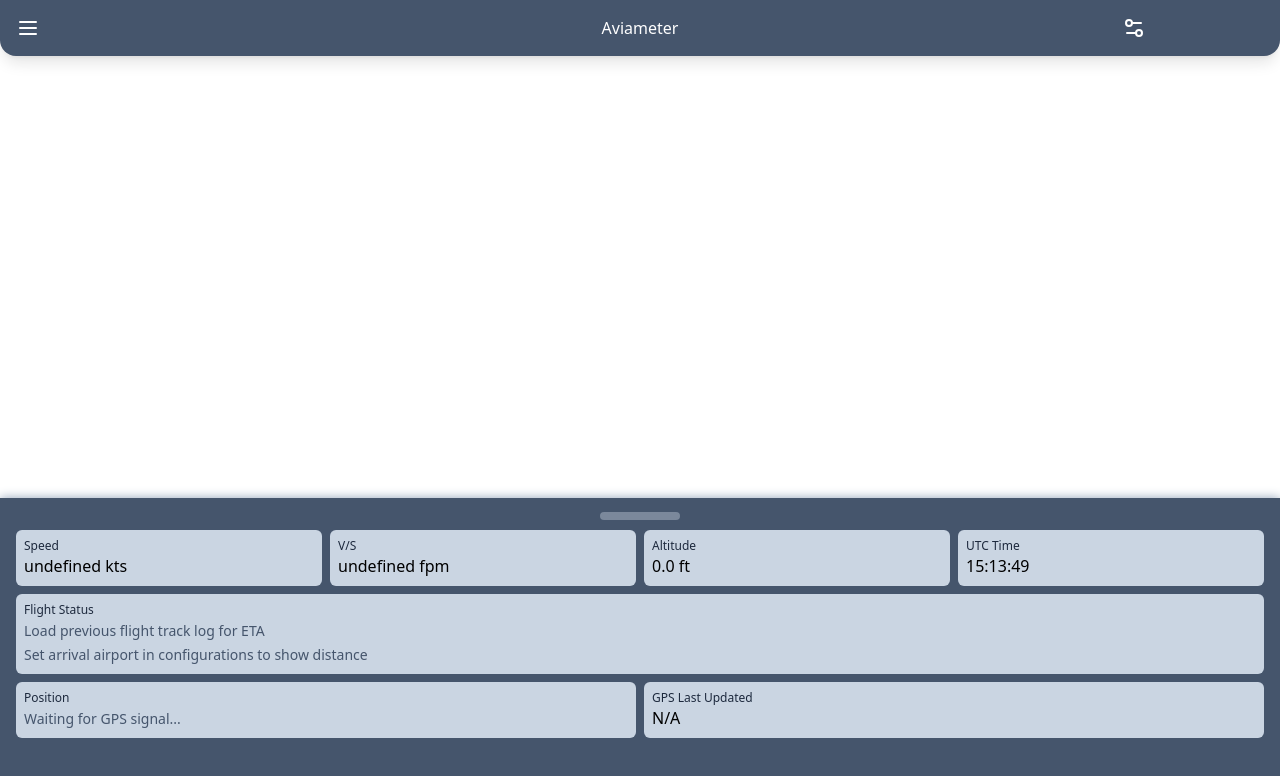
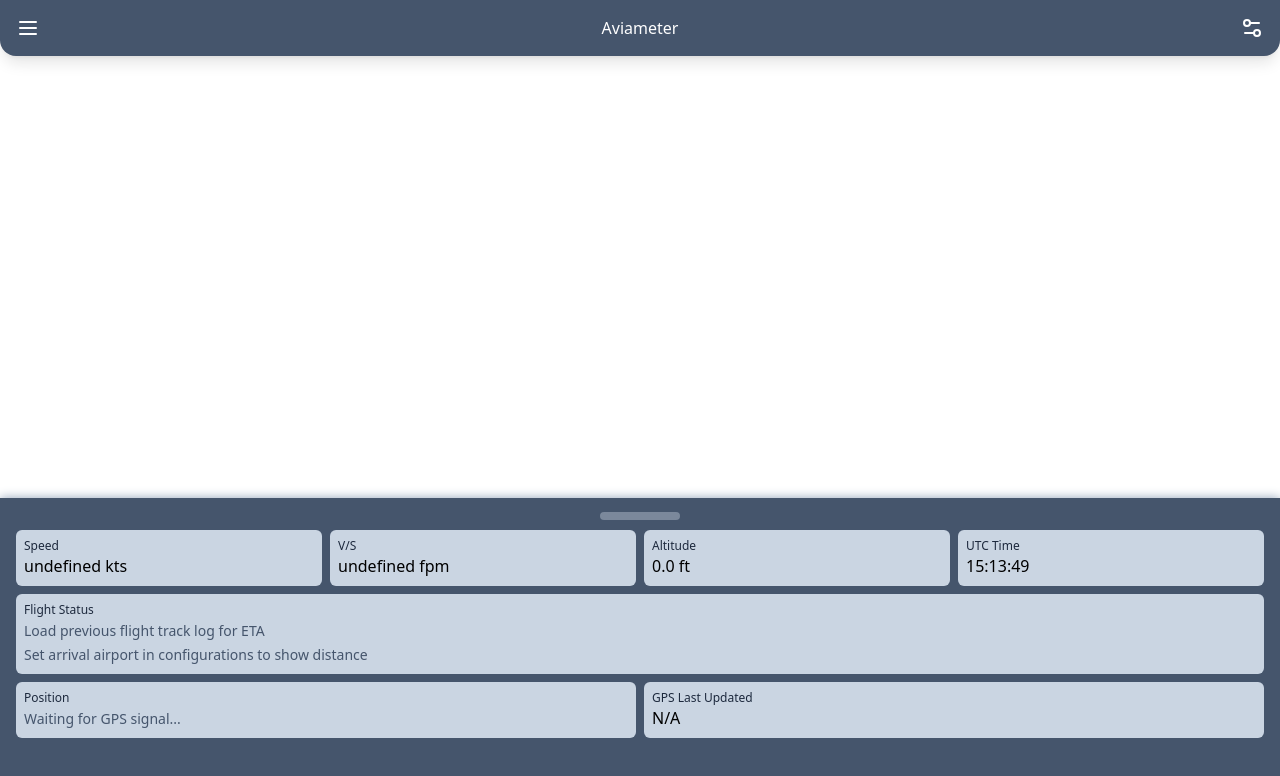
Before and after one commit to sayatodev/aviameter, a Next.js app: page / in a window 1280 px wide. Shown: the top 776 px of the page. Built offline with nearby package versions, Linux system fonts and the light colour scheme; no server answers.

Commit message:
fix: Fix config button incorrect position

```diff
--- a/src/components/ConfigModal.tsx
+++ b/src/components/ConfigModal.tsx
@@ -112,7 +112,7 @@ export function ConfigModal() {
         <Dialog open={open} onOpenChange={setOpen}>
             <Form {...form}>
                 <form ref={formRef} onSubmit={form.handleSubmit(onSubmit)}>
-                    <DialogTrigger asChild className="cursor-pointer">
+                    <DialogTrigger asChild className="cursor-pointer ml-auto">
                         <Settings2 />
                     </DialogTrigger>
                     <DialogContent className="sm:max-w-[425px] z-1010">
```
